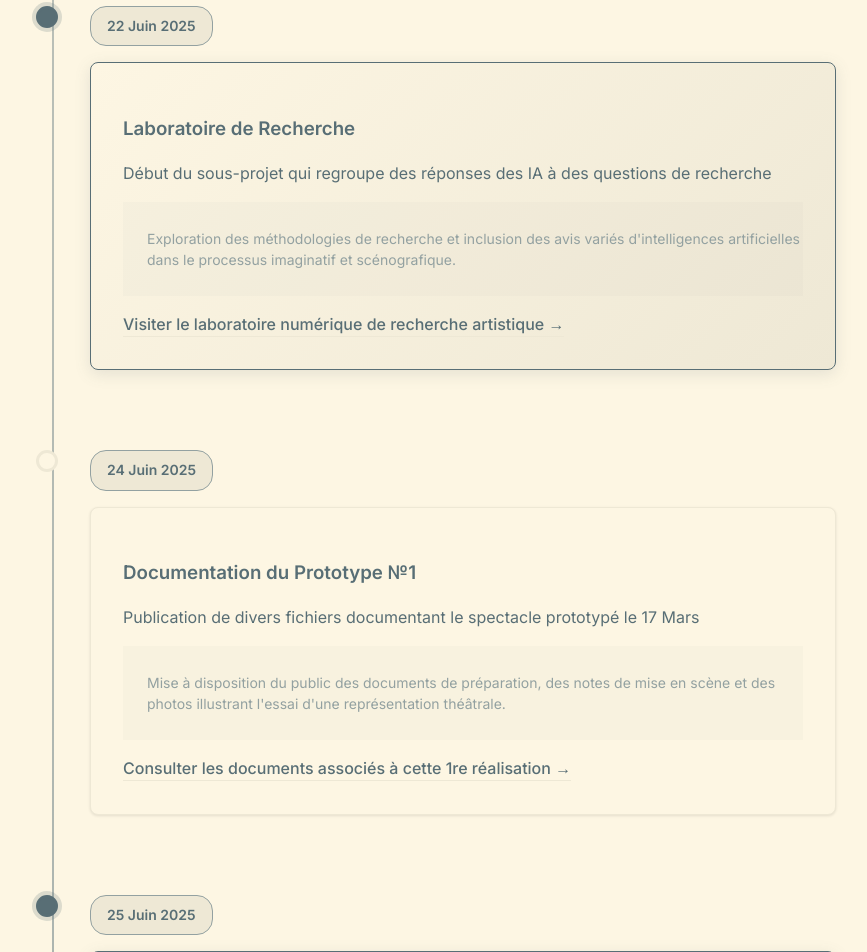
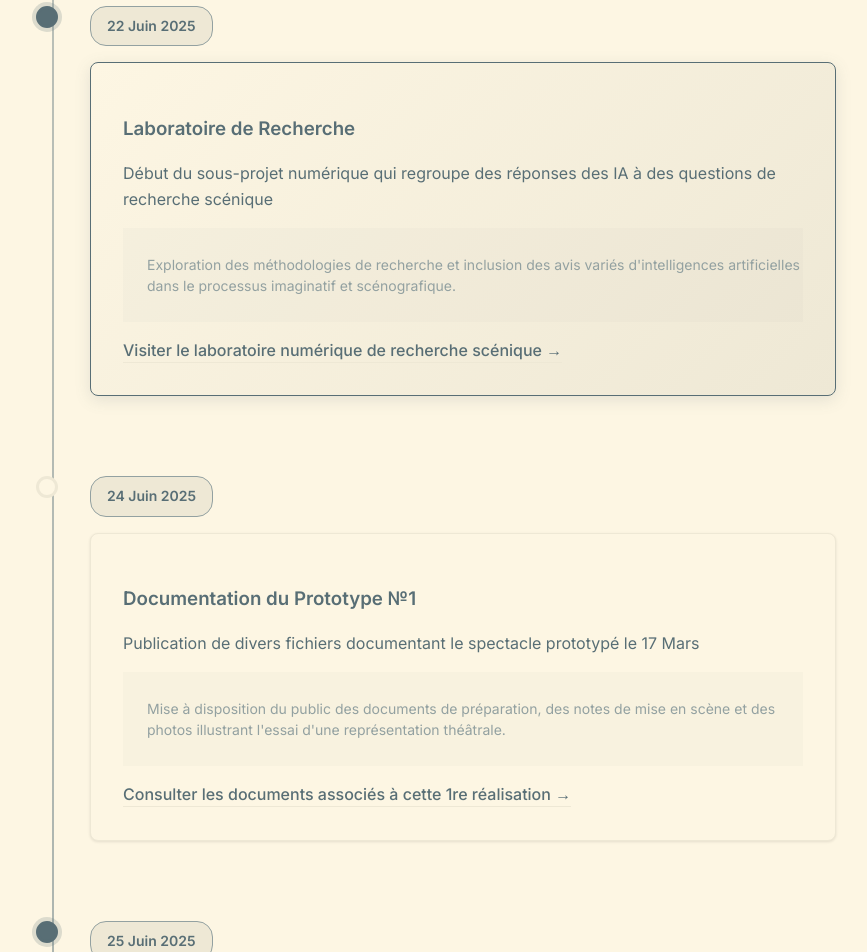
Before and after one commit to daqhris/DoublementAliene, a Next.js app: page /timeline in a window 1280 px wide. Shown: the part 4199-5151 px from the top of the page, without its empty margins (204-1071 px from the left). Built offline with nearby package versions, Linux system fonts and the light colour scheme; no server answers.

Commit message:
modify few words

```diff
--- a/app/timeline/page.tsx
+++ b/app/timeline/page.tsx
@@ -163,11 +163,11 @@ export default function TimelinePage() {
     {
       date: "22 Juin 2025",
       title: "Laboratoire de Recherche",
-      description: "Début du sous-projet qui regroupe des réponses des IA à des questions de recherche",
+      description: "Début du sous-projet numérique qui regroupe des réponses des IA à des questions de recherche scénique",
       details: "Exploration des méthodologies de recherche et inclusion des avis variés d'intelligences artificielles dans le processus imaginatif et scénografique.",
       link: {
         url: "/research",
-        text: "Visiter le laboratoire numérique de recherche artistique"
+        text: "Visiter le laboratoire numérique de recherche scénique"
       },
       isHighlight: true
     },
```
